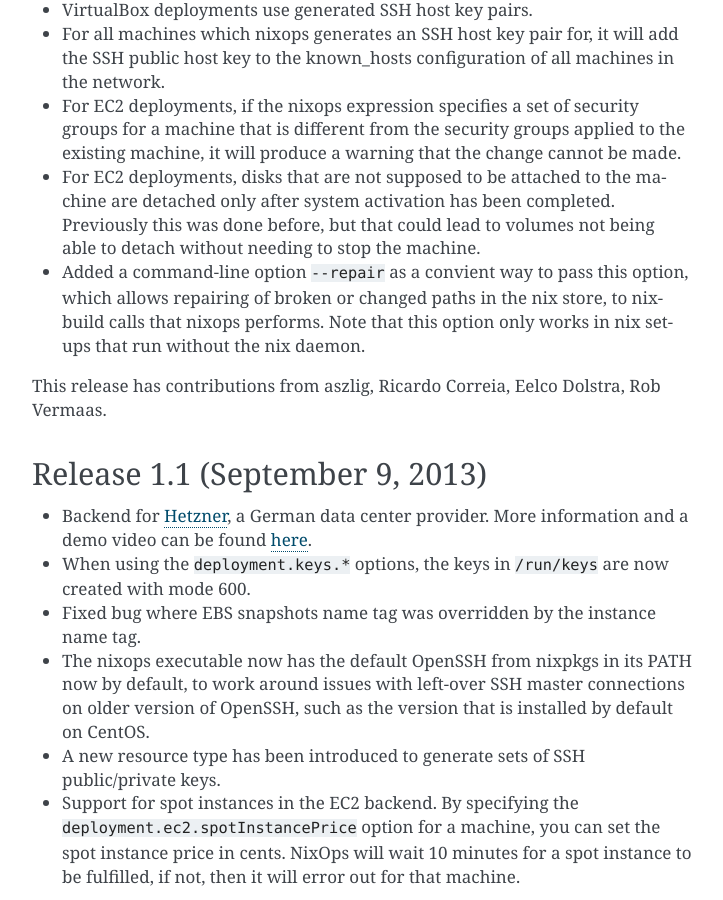
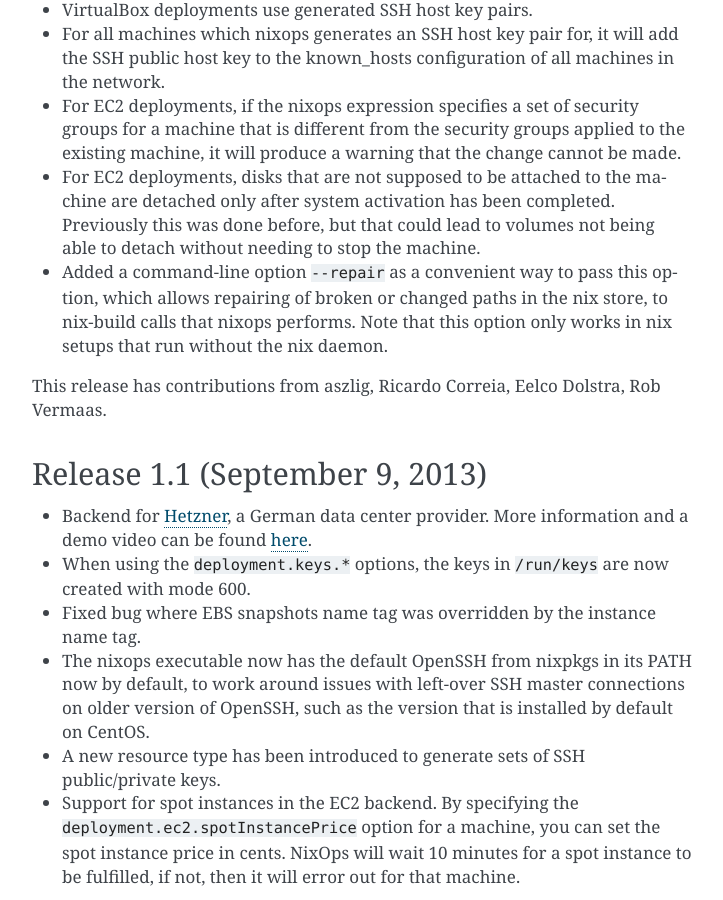
Before and after one commit to NixOS/nixops, a Sphinx documentation site: the page built from doc/release-notes/index.rst, in a window 1280 px wide and 900 px high, scrolled down 11926 px. Shown: the whole window, without its empty margins (388-1111 px from the left). Built offline with Sphinx 7.4.7, drawn with Linux system fonts in a browser that asks for light colours; pages that are not in the unit, such as notebooks, are missing from menus.

Commit message:
fix: fix typo

```diff
--- a/doc/release-notes/index.rst
+++ b/doc/release-notes/index.rst
@@ -797,7 +797,7 @@
    completed. Previously this was done before, but that could lead to
    volumes not being able to detach without needing to stop the machine.
 
--  Added a command-line option ``--repair`` as a convient way to pass this
+-  Added a command-line option ``--repair`` as a convenient way to pass this
    option, which allows repairing of broken or changed paths in the nix
    store, to nix-build calls that nixops performs. Note that this option
    only works in nix setups that run without the nix daemon.
```
